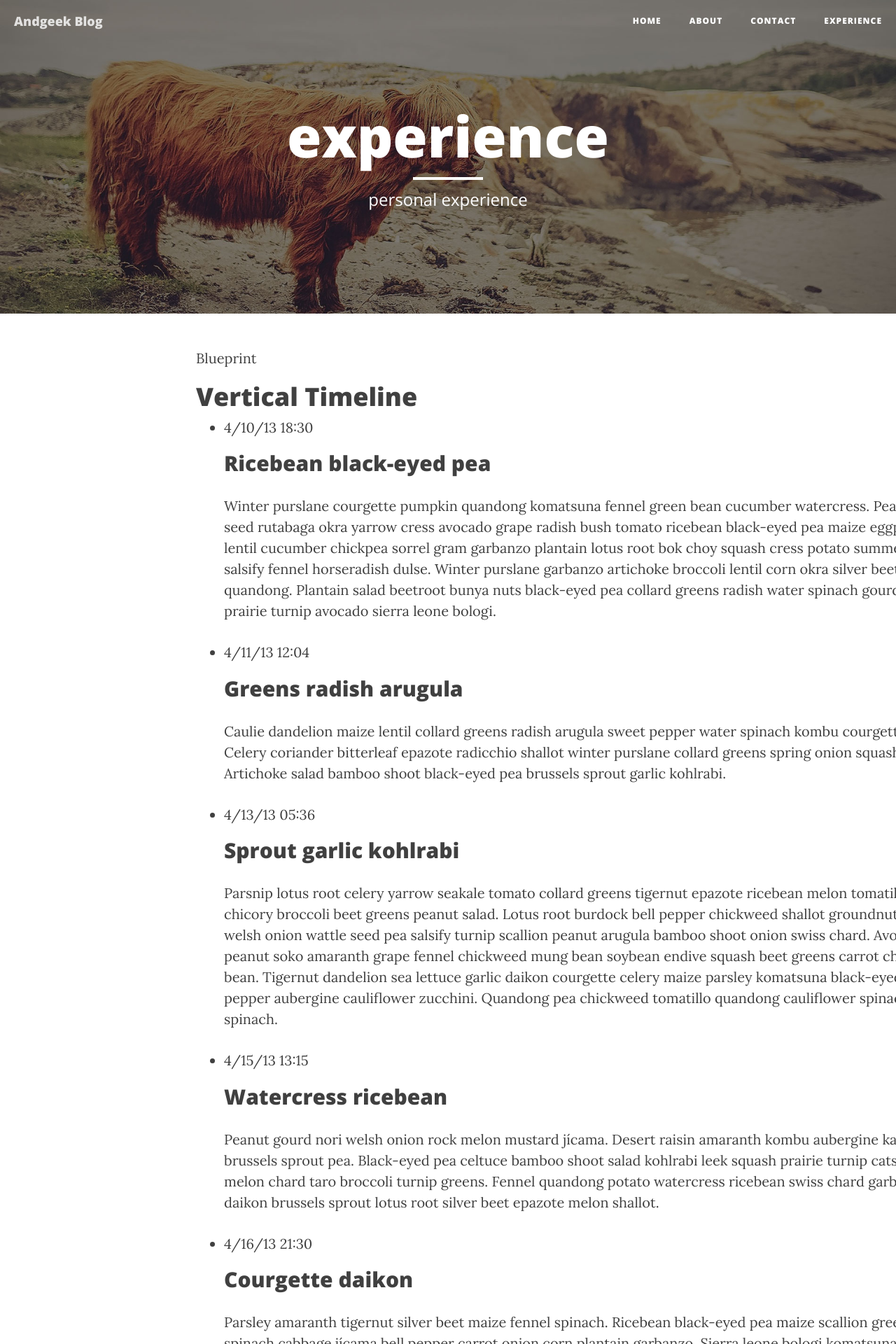
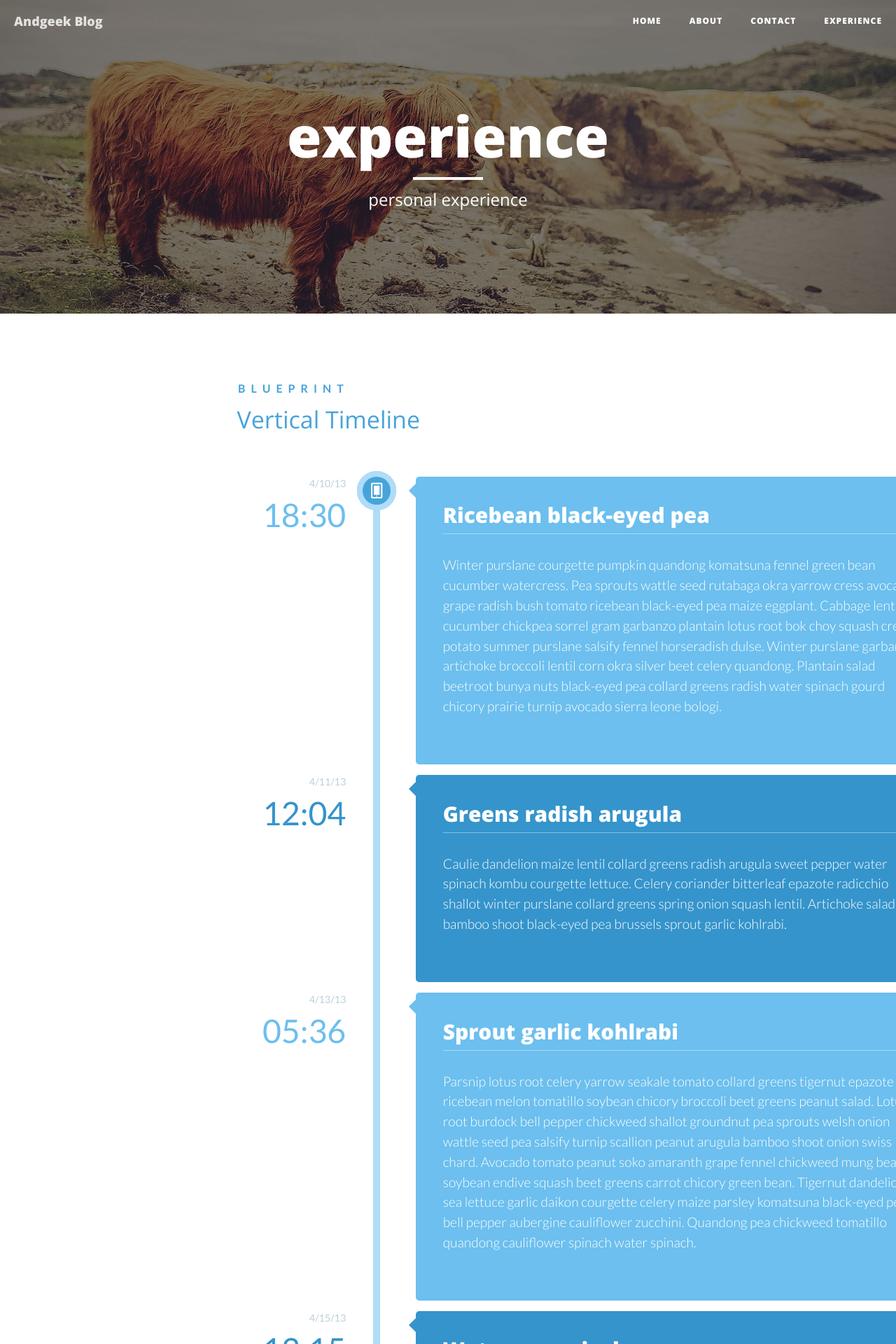
Before and after one commit to andgeek/angeek.github.io, a Jekyll site: the page built from experience.html, in a window 1280 px wide. Shown: the top 1920 px of the page at 70% size. Built offline with Jekyll 4.4.1, drawn with Linux system fonts in a browser that asks for light colours; nearby versions of some CDN libraries.

Commit message:
修改个人经历
修改个人经历

```diff
--- a/_includes/head.html
+++ b/_includes/head.html
@@ -23,11 +23,19 @@
     <link href='//fonts.googleapis.com/css?family=Lora:400,700,400italic,700italic' rel='stylesheet' type='text/css'>
     <link href='//fonts.googleapis.com/css?family=Open+Sans:300italic,400italic,600italic,700italic,800italic,400,300,600,700,800' rel='stylesheet' type='text/css'>
 
+
+
+	<link rel="stylesheet" href="{{ "/css/default.css" | prepend: site.baseurl }}">
+	<link rel="stylesheet" href="{{ "/css/component.css" | prepend: site.baseurl }}">
+
+
+
     <!-- HTML5 Shim and Respond.js IE8 support of HTML5 elements and media queries -->
     <!-- WARNING: Respond.js doesn't work if you view the page via file:// -->
     <!--[if lt IE 9]>
         <script src="https://oss.maxcdn.com/libs/html5shiv/3.7.0/html5shiv.js"></script>
         <script src="https://oss.maxcdn.com/libs/respond.js/1.4.2/respond.min.js"></script>
     <![endif]-->
+	<script src="/js/modernizr.custom.js"></script>
 
 </head>
--- a/experience.html
+++ b/experience.html
@@ -5,22 +5,7 @@ description: "personal experience"
 header-img: "img/contact-bg.jpg"
 ---
 
-<!DOCTYPE html>
-<html lang="en" class="no-js">
-	<head>
-		<meta charset="UTF-8" />
-		<meta http-equiv="X-UA-Compatible" content="IE=edge,chrome=1">
-		<meta name="viewport" content="width=device-width, initial-scale=1.0">
-		<title>Blueprint: Vertical Timeline</title>
-		<meta name="description" content="Blueprint: Vertical Timeline" />
-		<meta name="keywords" content="timeline, vertical, layout, style, component, web development, template, responsive" />
-		<meta name="author" content="Codrops" />
-		<link rel="shortcut icon" href="../favicon.ico">
-		<link rel="stylesheet" type="text/css" href="css/default.css" />
-		<link rel="stylesheet" type="text/css" href="css/component.css" />
-		<script src="js/modernizr.custom.js"></script>
-	</head>
-	<body>
+
 		<div class="container">
 			<header class="clearfix">
 				<span>Blueprint</span>
@@ -88,5 +73,3 @@ header-img: "img/contact-bg.jpg"
 				</ul>
 			</div>
 		</div>
-	</body>
-</html>
```
